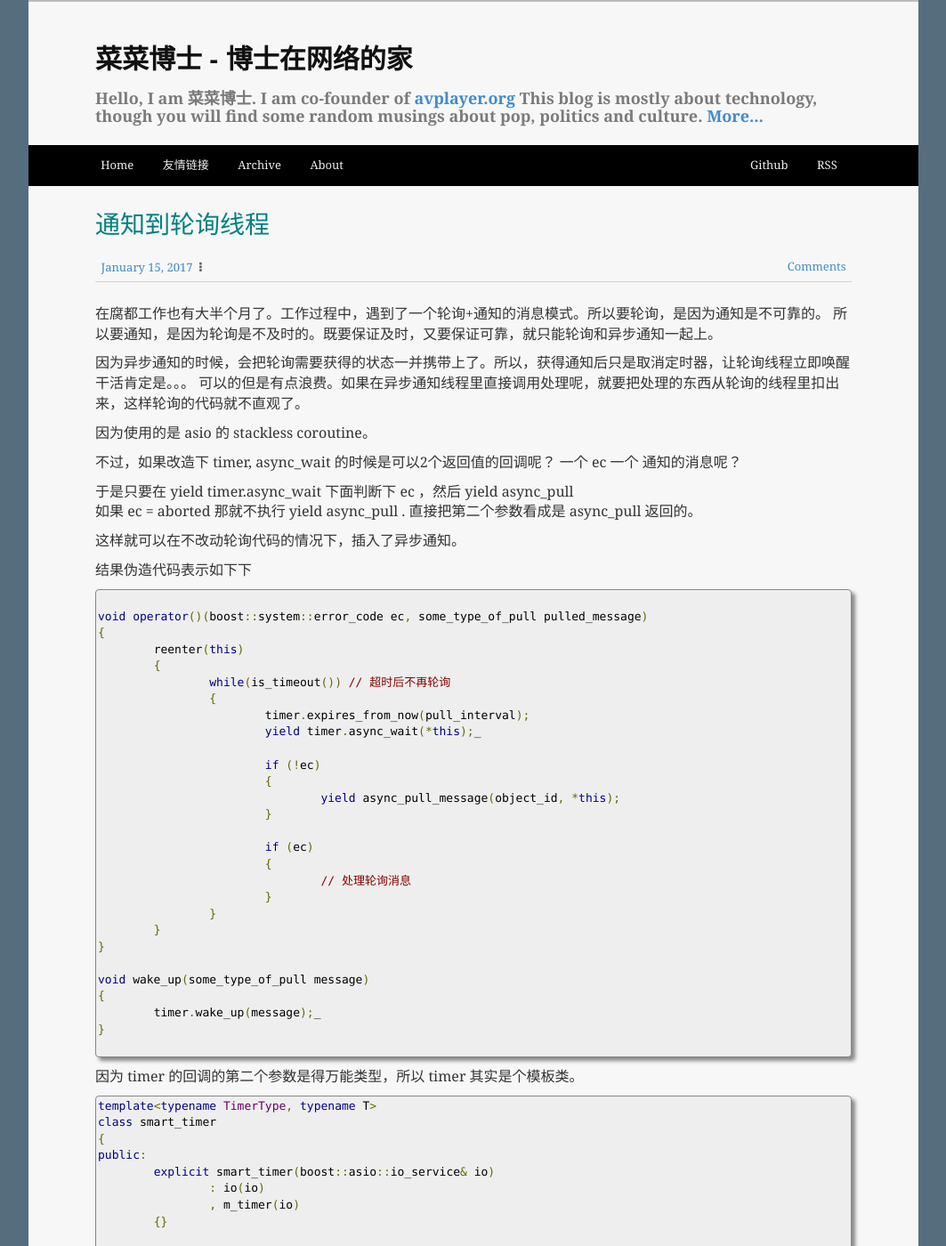
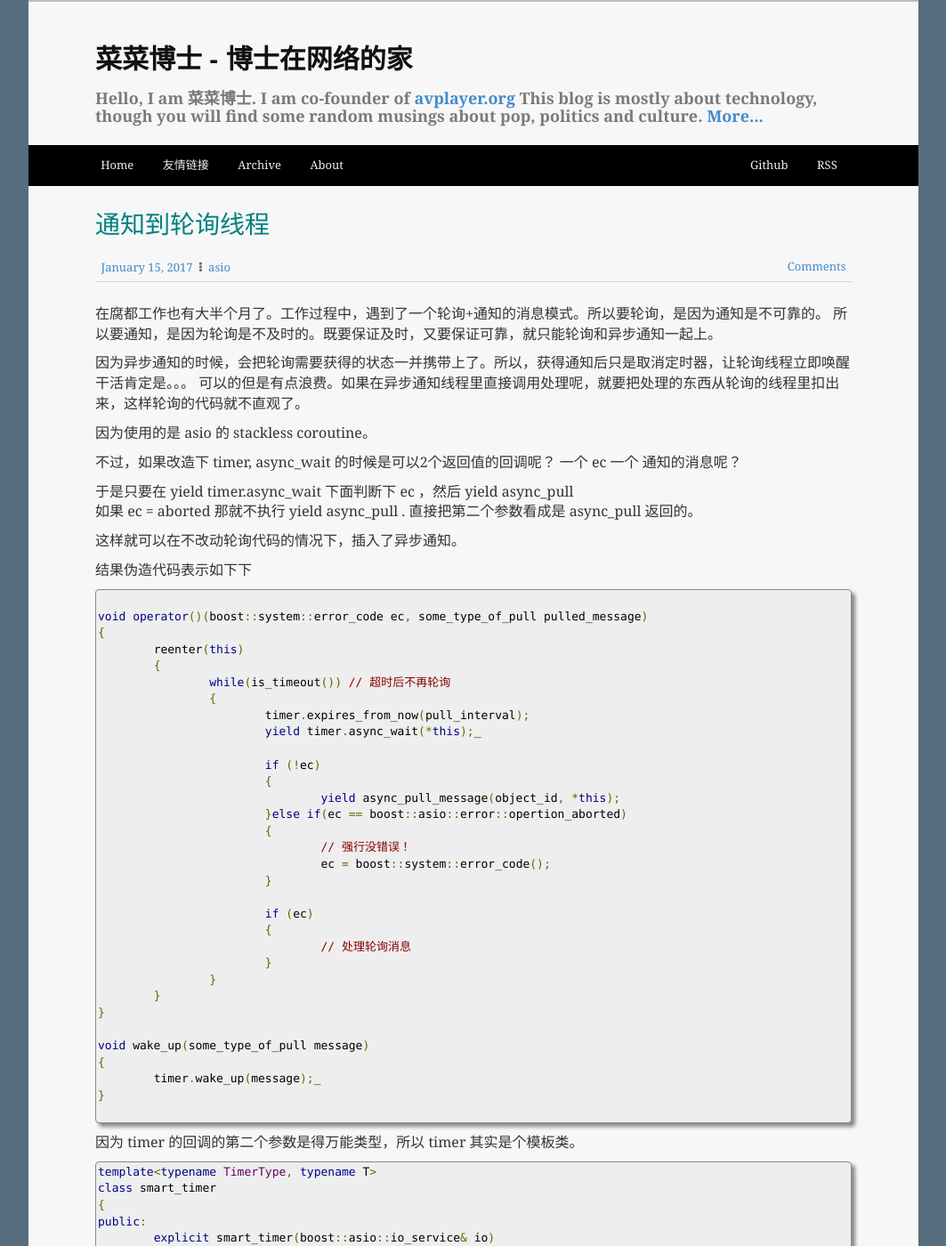
Before and after one commit to microcai/microcai.github.io, a Jekyll site: the page built from _posts/2017-01-15-pull-work-with-notify.md, in a window 1280 px wide and 1400 px high. Shown: the whole window at 89% size, without its empty margins (108-1171 px from the left). Built offline with Jekyll 4.4.1, drawn with Linux system fonts in a browser that asks for light colours; comment, search, counter and statistics services are not loaded.

Commit message:
fix code in blog

```diff
--- a/_posts/2017-01-15-pull-work-with-notify.md
+++ b/_posts/2017-01-15-pull-work-with-notify.md
@@ -1,7 +1,7 @@
 ---
 layout: post
 title: 通知到轮询线程
-tags:   [ ]
+tags:   [asio]
 ---
 
 在腐都工作也有大半个月了。工作过程中，遇到了一个轮询+通知的消息模式。所以要轮询，是因为通知是不可靠的。
@@ -36,6 +36,10 @@ void operator()(boost::system::error_code ec, some_type_of_pull pulled_message)
 			if (!ec)
 			{
 				yield async_pull_message(object_id, *this);
+			}else if(ec == boost::asio::error::opertion_aborted)
+			{
+				// 强行没错误！
+				ec = boost::system::error_code();
 			}
 
 			if (ec)
```
